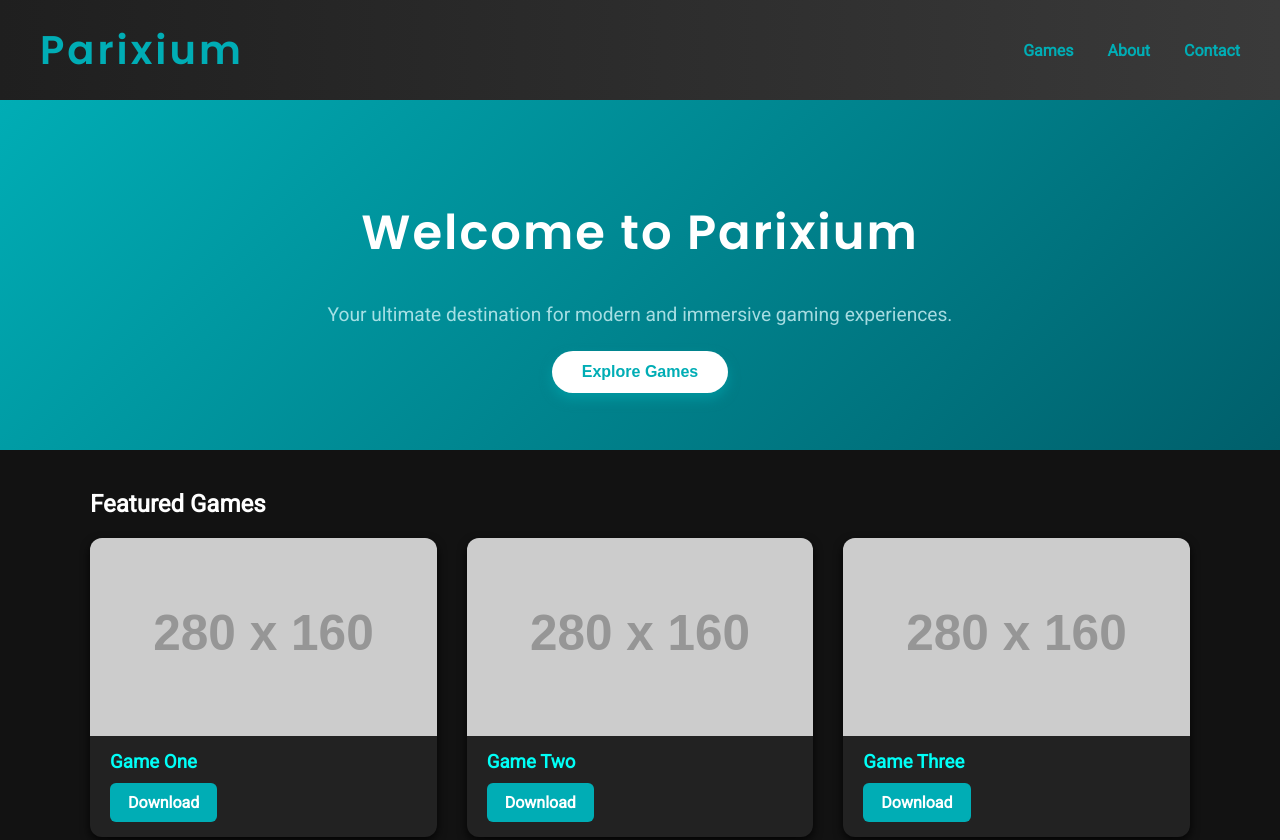
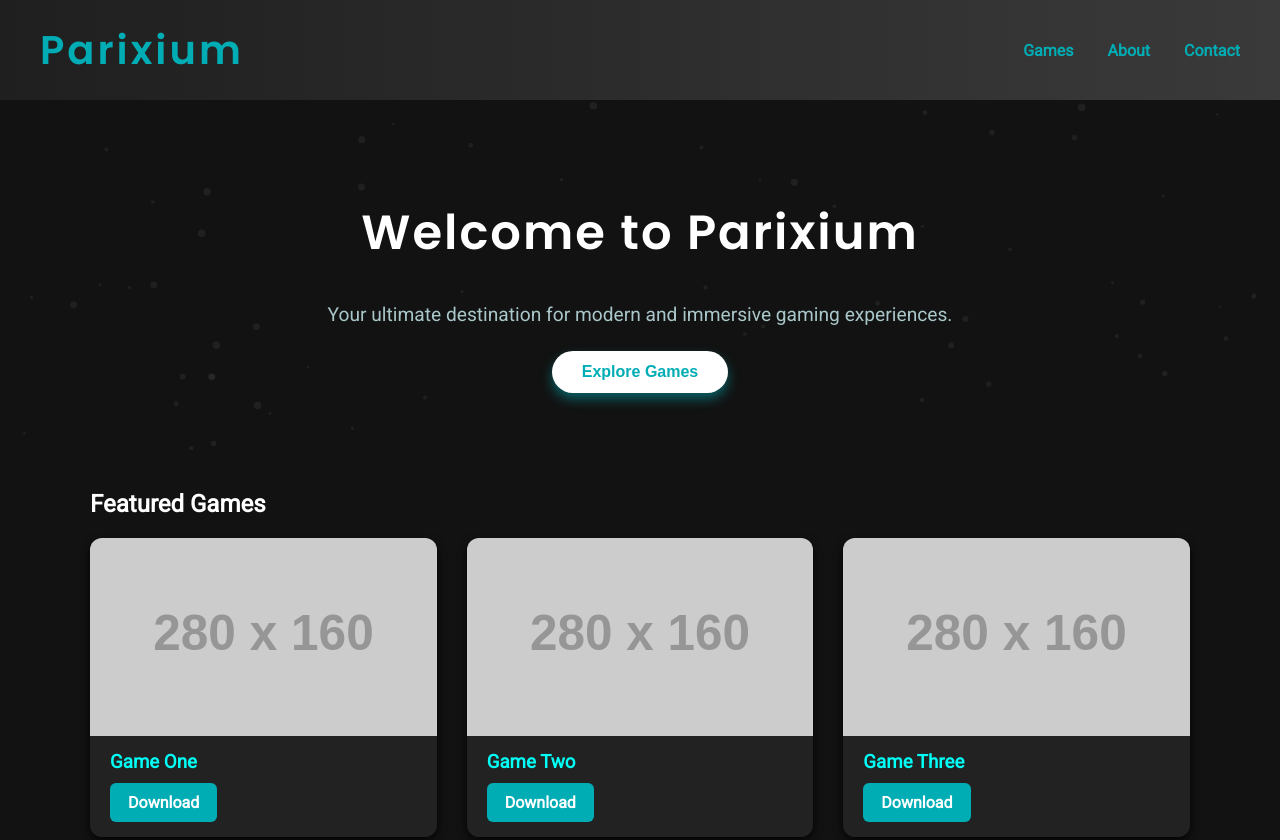
Before and after one commit to ParikshitDabas01/parixium, a website: page public/index.html in a window 1280 px wide. Shown: the top 840 px of the page. Drawn offline with Linux system fonts and the light colour scheme; placeholder pictures from the web are drawn by us.

Commit message:
Update homepage with Parixium

```diff
--- /dev/null
+++ b/commands.txt
@@ -0,0 +1,4 @@
+command 1 to update domain
+git add .
+git commit -m "Update homepage with Parixium"
+git push origin main
--- a/public/index.html
+++ b/public/index.html
@@ -38,30 +38,44 @@
     color: #00fff7;
   }
 
-  /* Hero Section */
-  .hero {
+  /* Hero Section with Canvas for particles */
+  #hero {
+    position: relative;
+    overflow: hidden;
+  }
+  #particle-canvas {
+    position: absolute;
+    top: 0; left: 0;
+    width: 100%; height: 350px;
+    z-index: 0;
+    display: block;
+  }
+  .hero-content {
+    position: relative;
+    z-index: 1;
     display: flex;
     flex-direction: column;
     justify-content: center;
     align-items: center;
     height: 350px;
-    background: linear-gradient(135deg, #00adb5 0%, #005f6b 100%);
     text-align: center;
     padding: 0 20px;
+    background: rgba(18, 18, 18, 0.8);
+
   }
-  .hero h2 {
+  .hero-content h2 {
     font-family: 'Poppins', sans-serif;
     font-size: 3rem;
     margin-bottom: 15px;
     color: white;
     letter-spacing: 2px;
   }
-  .hero p {
+  .hero-content p {
     font-size: 1.2rem;
     margin-bottom: 25px;
     color: #d0f4f7cc;
   }
-  .hero button {
+  .hero-content button {
     background-color: #ffffff;
     border: none;
     color: #00adb5;
@@ -73,7 +87,7 @@
     transition: background-color 0.3s ease;
     box-shadow: 0 6px 12px rgba(0,173,181,0.5);
   }
-  .hero button:hover {
+  .hero-content button:hover {
     background-color: #00adb5;
     color: white;
     box-shadow: 0 8px 16px rgba(0,173,181,0.9);
@@ -146,12 +160,15 @@
       margin-left: 0;
       margin-right: 20px;
     }
-    .hero h2 {
+    .hero-content h2 {
       font-size: 2.2rem;
     }
-    .hero {
-      height: auto;
-      padding: 60px 20px;
+    #particle-canvas {
+      height: 300px;
+    }
+    .hero-content {
+      height: 300px;
+      padding: 40px 20px;
     }
   }
 </style>
@@ -166,11 +183,14 @@
   </nav>
 </header>
 
-<!-- Hero Section -->
-<section class="hero">
-  <h2>Welcome to Parixium</h2>
-  <p>Your ultimate destination for modern and immersive gaming experiences.</p>
-  <button onclick="document.getElementById('games').scrollIntoView({ behavior: 'smooth' });">Explore Games</button>
+<!-- Hero Section with Particle Animation -->
+<section class="hero" id="hero">
+  <canvas id="particle-canvas"></canvas>
+  <div class="hero-content">
+    <h2>Welcome to Parixium</h2>
+    <p>Your ultimate destination for modern and immersive gaming experiences.</p>
+    <button onclick="document.getElementById('games').scrollIntoView({ behavior: 'smooth' });">Explore Games</button>
+  </div>
 </section>
 
 <main>
@@ -216,5 +236,71 @@
 <footer>
   &copy; 2025 Parixium. All rights reserved.
 </footer>
+
+<script>
+  const canvas = document.getElementById('particle-canvas');
+  const ctx = canvas.getContext('2d');
+  let particlesArray;
+
+  // Set canvas size
+  function initCanvas() {
+    canvas.width = window.innerWidth;
+    canvas.height = 350; // match hero height
+  }
+  window.addEventListener('resize', () => {
+    initCanvas();
+  });
+
+  // Particle class
+  class Particle {
+    constructor() {
+      this.x = Math.random() * canvas.width;
+      this.y = Math.random() * canvas.height;
+      this.size = Math.random() * 3 + 1;
+      this.speedX = (Math.random() - 0.5) * 1;
+      this.speedY = (Math.random() - 0.5) * 1;
+    }
+    update() {
+      this.x += this.speedX;
+      this.y += this.speedY;
+
+      // Wrap particles around edges
+      if (this.x > canvas.width) this.x = 0;
+      if (this.x < 0) this.x = canvas.width;
+      if (this.y > canvas.height) this.y = 0;
+      if (this.y < 0) this.y = canvas.height;
+    }
+    draw() {
+      ctx.fillStyle = 'rgba(255,255,255,0.3)';
+      ctx.beginPath();
+      ctx.arc(this.x, this.y, this.size, 0, Math.PI * 2);
+      ctx.fill();
+    }
+  }
+
+  // Initialize particles
+  function initParticles() {
+    particlesArray = [];
+    const numberOfParticles = 60;
+    for (let i = 0; i < numberOfParticles; i++) {
+      particlesArray.push(new Particle());
+    }
+  }
+
+  // Animate particles
+  function animate() {
+    ctx.clearRect(0, 0, canvas.width, canvas.height);
+    particlesArray.forEach(particle => {
+      particle.update();
+      particle.draw();
+    });
+    requestAnimationFrame(animate);
+  }
+
+  // Initialize everything
+  initCanvas();
+  initParticles();
+  animate();
+</script>
 </body>
 </html>
```
